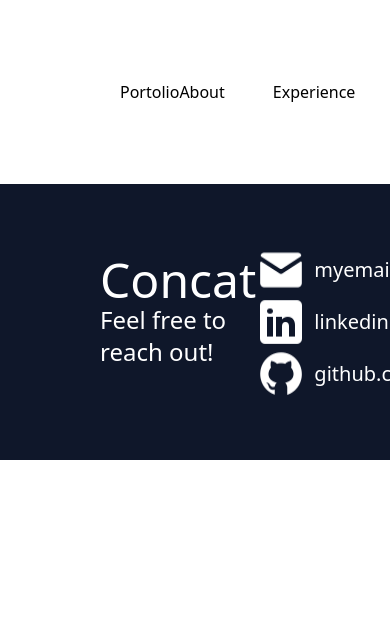
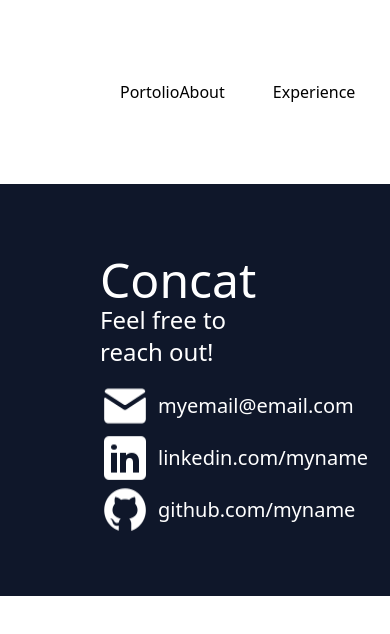
Before and after one commit to kifatet-n/portfolio, a React (Vite) app: page / in a window 390 px wide. Shown: the top 634 px of the page. Built offline with nearby package versions, Linux system fonts and the light colour scheme.

Commit message:
responsive footer

```diff
--- a/src/companents/footer/Footer.jsx
+++ b/src/companents/footer/Footer.jsx
@@ -2,12 +2,12 @@ import React from 'react'
 
 function Footer() {
   return (
-    <footer className='footer  bg-slate-900 flex justify-between px-[100px] py-[60px]'>
+    <footer className='footer  bg-slate-900 flex md flex-wrap justify-between px-[100px] py-[60px]'>
         <div className='footer-left py-3'>
         <h1 className='footer-title text-5xl text-white'>Concat</h1>
         <p className='text-white text-2xl'>Feel free to reach out!</p>
         </div>
-        <div className='footer-right columns-1'>
+        <div className='footer-right columns-1 '>
             <div className='flex gap-2'>
             <img src="./src/assets/contact/emailIcon.png" />
             <p className='text-xl text-white py-3'>myemail@email.com</p>
```
